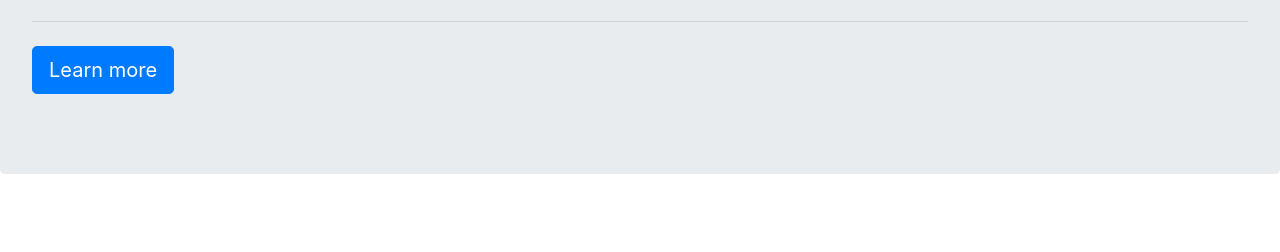
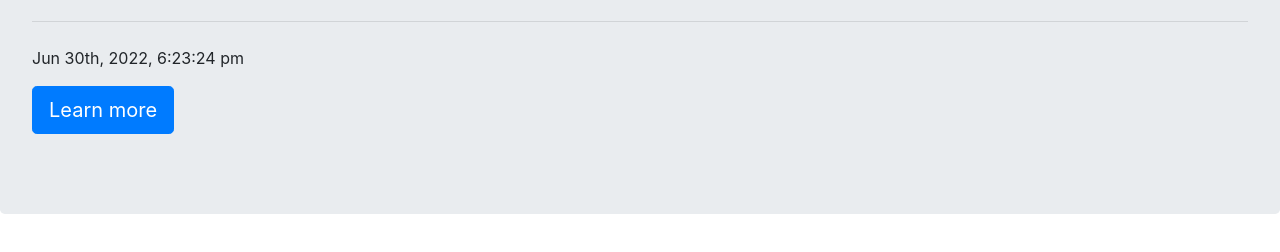
Before and after one commit to lshillman/project-tracker, a plain HTML site: page index.html in a window 1280 px wide. Shown: the part 172-424 px from the top of the page. Drawn offline with nearby package versions, Linux system fonts and the light colour scheme.

Commit message:
added correct time with seconds and hours

```diff
--- a/assets/js/script.js
+++ b/assets/js/script.js
@@ -1,2 +1,5 @@
 console.log("I'm a JavaScript file linked to this page!");
+
 var now = moment();
+
+$("#clock").text(now.format("MMM Do, YYYY, h:mm:ss a"))
--- a/index.html
+++ b/index.html
@@ -21,6 +21,7 @@
       <h1 class="display-4">Project Tracker</h1>
       <p class="lead">A simple site to create a project, track its progression, and calculate total pay.</p>
       <hr class="my-4">
+      <p id="clock"></p>
       <p class="lead">
         <a class="btn btn-primary btn-lg" href="#" role="button">Learn more</a>
       </p>
```
